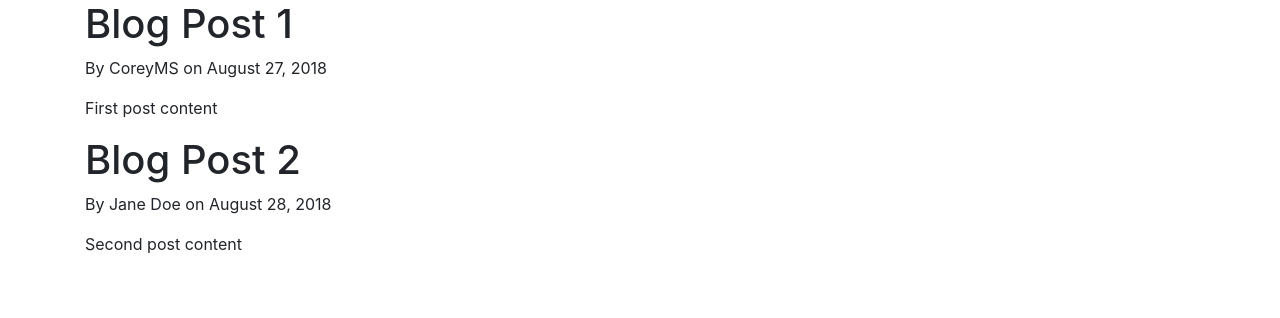
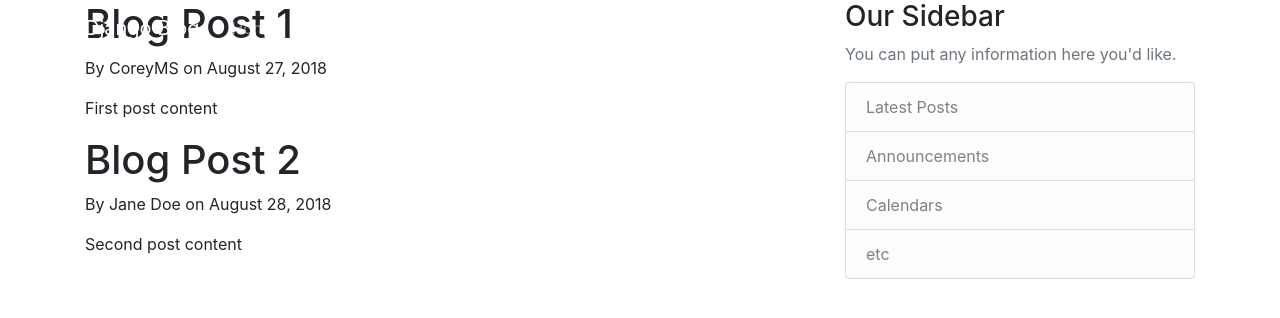
Before and after one commit to Kahumbi/gram, a Django app: page / in a window 1280 px wide. Shown: the top 318 px of the page. Run offline with Django 4.2, Linux system fonts and the light colour scheme; some libraries are stand-ins or nearby versions.

Commit message:
Add a navigation bar

```diff
--- a/gram/templates/gram/base.html
+++ b/gram/templates/gram/base.html
@@ -12,9 +12,48 @@
     {% endif %}
 </head>
 <body>
-    <div class="container">
-        {% block content %}{% endblock content %}
-    </div>
+    <header class="site-header">
+        <nav class="navbar navbar-expand-md navbar-dark bg-steel fixed-top">
+          <div class="container">
+            <a class="navbar-brand mr-4" href="{% url 'blog-home' %}">Django Blog</a>
+            <button class="navbar-toggler" type="button" data-toggle="collapse" data-target="#navbarToggle" aria-controls="navbarToggle" aria-expanded="false" aria-label="Toggle navigation">
+            <span class="navbar-toggler-icon"></span>
+            </button>
+            <div class="collapse navbar-collapse" id="navbarToggle">
+              <div class="navbar-nav mr-auto">
+                <a class="nav-item nav-link" href="{% url 'blog-home' %}">Home</a>
+                <a class="nav-item nav-link" href="{% url 'blog-about' %}">About</a>
+              </div>
+              <!-- Navbar Right Side -->
+              <div class="navbar-nav">
+                <a class="nav-item nav-link" href="#">Login</a>
+                <a class="nav-item nav-link" href="#">Register</a>
+              </div>
+            </div>
+          </div>
+        </nav>
+    </header>
+
+    <main role="main" class="container">
+        <div class="row">
+          <div class="col-md-8">
+            {% block content %}{% endblock %}
+          </div>
+          <div class="col-md-4">
+            <div class="content-section">
+              <h3>Our Sidebar</h3>
+              <p class='text-muted'>You can put any information here you'd like.
+                <ul class="list-group">
+                  <li class="list-group-item list-group-item-light">Latest Posts</li>
+                  <li class="list-group-item list-group-item-light">Announcements</li>
+                  <li class="list-group-item list-group-item-light">Calendars</li>
+                  <li class="list-group-item list-group-item-light">etc</li>
+                </ul>
+              </p>
+            </div>
+          </div>
+        </div>
+    </main>
 
 
     <script src="https://code.jquery.com/jquery-3.2.1.slim.min.js" integrity="sha384-KJ3o2DKtIkvYIK3UENzmM7KCkRr/rE9/Qpg6aAZGJwFDMVNA/GpGFF93hXpG5KkN" crossorigin="anonymous"></script>
```
